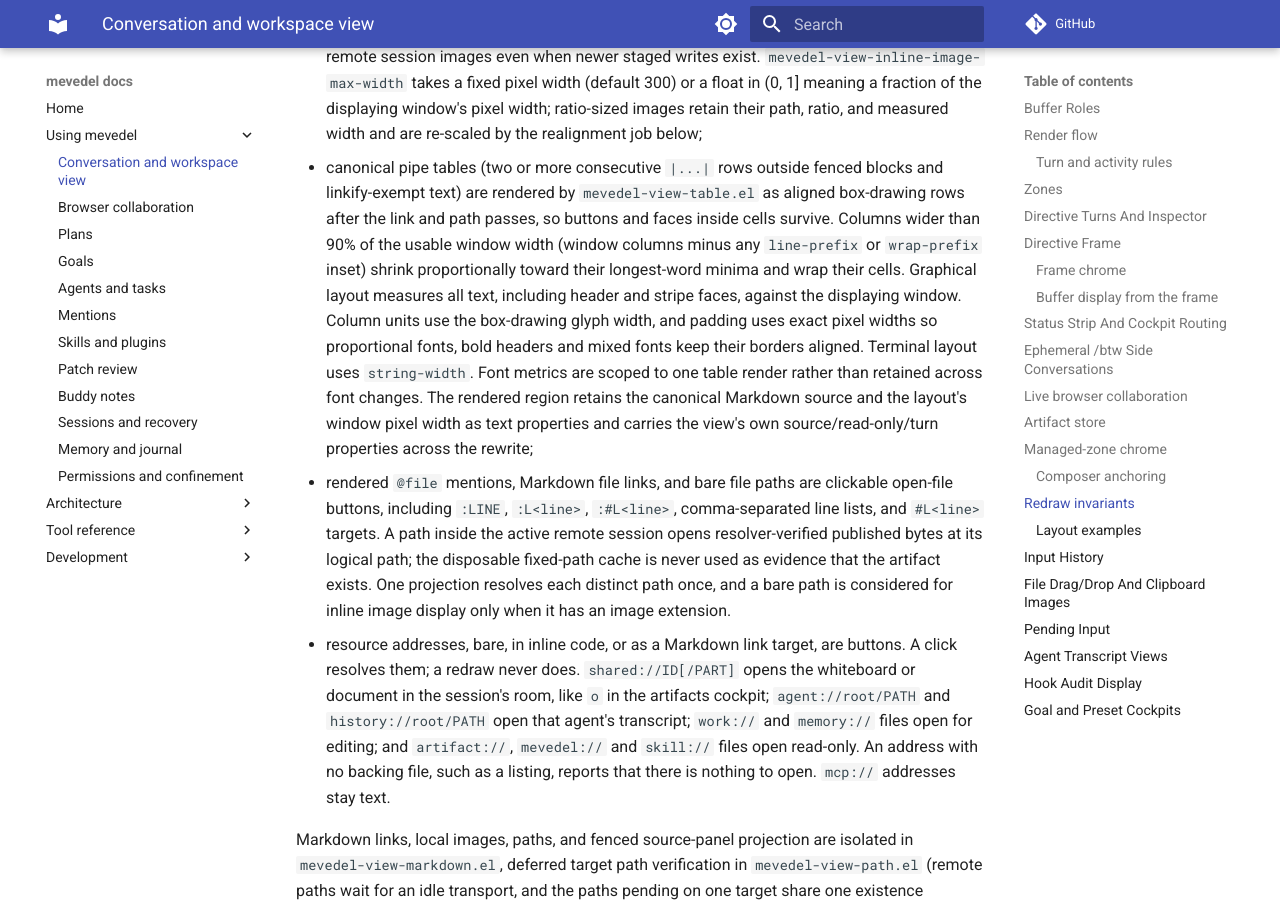
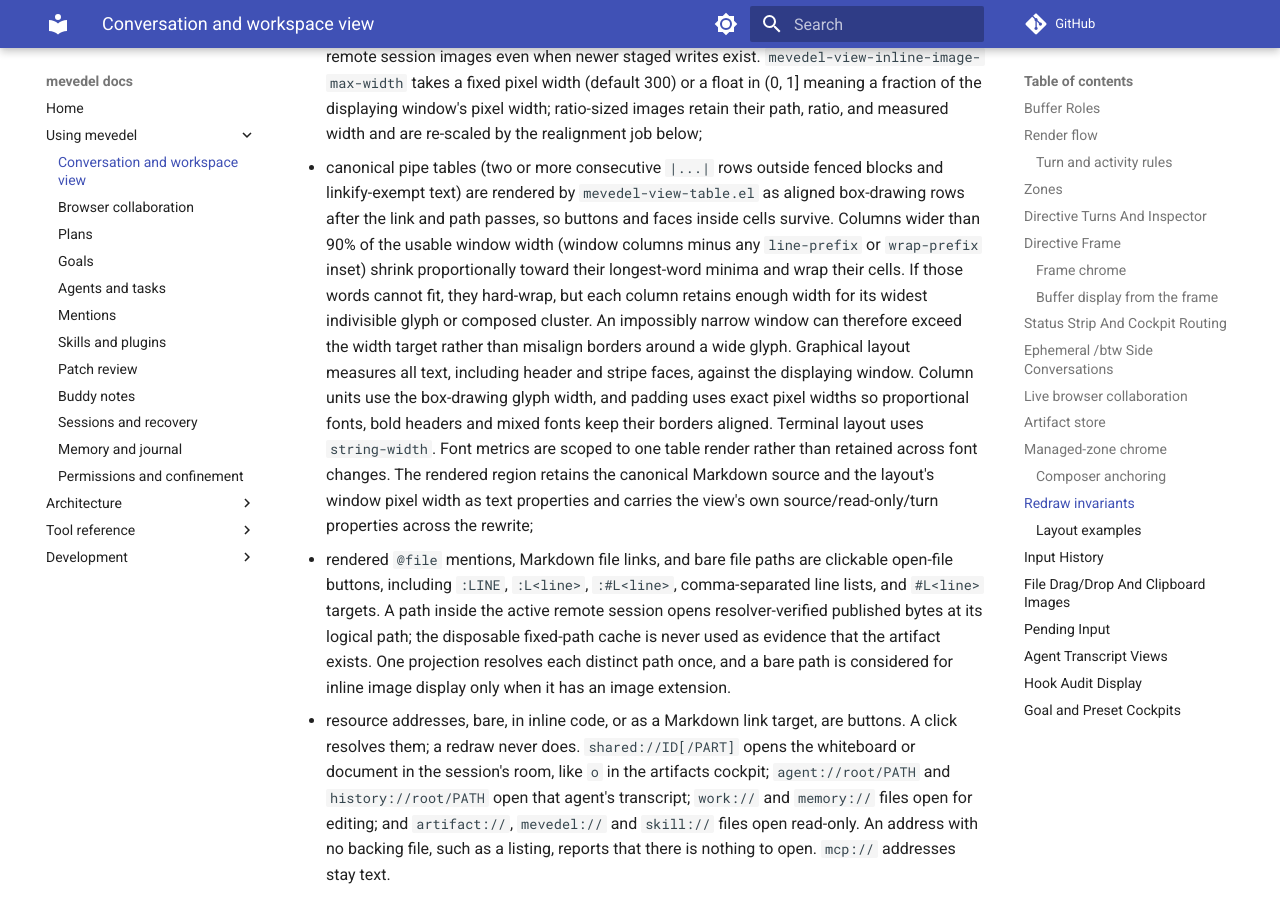
Before and after one commit to FrauH0lle/mevedel, an MkDocs documentation site: the page built from docs/view.md, in a window 1280 px wide and 900 px high, scrolled down 44917 px. Built offline with MkDocs 1.6.1 and Material for MkDocs 9.7.7, drawn with Linux system fonts in a browser that asks for light colours; comment, search, counter and statistics services are not loaded.

Commit message:
fix(view): Preserve indivisible glyph widths in cramped tables

```diff
--- a/docs/view.md
+++ b/docs/view.md
@@ -2175,7 +2175,11 @@ Markdown rendering adds small view-only affordances:
   path passes, so buttons and faces inside cells survive. Columns wider
   than 90% of the usable window width (window columns minus any
   `line-prefix` or `wrap-prefix` inset) shrink proportionally toward their
-  longest-word minima and wrap their cells. Graphical layout measures all
+  longest-word minima and wrap their cells. If those words cannot fit, they
+  hard-wrap, but each column retains enough width for its widest indivisible
+  glyph or composed cluster. An impossibly narrow window can therefore exceed
+  the width target rather than misalign borders around a wide glyph.
+  Graphical layout measures all
   text, including header and stripe faces, against the displaying window.
   Column units use the box-drawing glyph width, and padding uses exact
   pixel widths so proportional fonts, bold headers and mixed fonts keep
```
Also changed, not shown: 2 other files.
